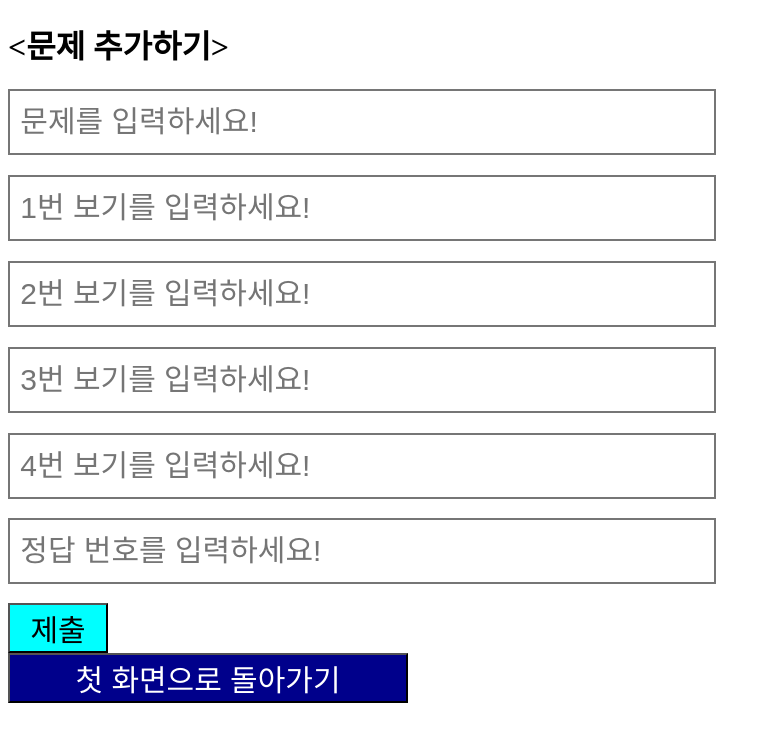
After one commit to BanApp/DjangoProject_Quiz_Web, a Django app: page /add in a window 1280 px wide. The commit adds this page. Shown: the top 742 px of the page, without its empty margins (0-771 px from the left). Run offline with Django 4.2, Linux system fonts and the light colour scheme.

Commit message:
update Quiz Addition Function

```diff
--- a/Quiz/models.py
+++ b/Quiz/models.py
@@ -1,4 +1,5 @@
 from django.db import models
+from django.db import connections
 
 class Answer(models.Model):
     ans = models.CharField(default="", max_length=100,null=True,blank=True)
--- /dev/null
+++ b/Quiz/templates/add.html
@@ -0,0 +1,34 @@
+<!DOCTYPE html>
+<html lang="en">
+<head>
+    <meta charset="UTF-8">
+    <title>Title</title>
+    <h1><문제 추가하기></h1>
+
+    <form action="" method="get">
+        <div class = ""> <input type="text" name="quiz" class="txt" placeholder=" 문제를 입력하세요!" style="width:700px;height:60px;font-size:30px; border-style: solid;"></div>
+    <h2> </h2>
+        <div class = ""><input type="text" name="option1" class="txt" placeholder=" 1번 보기를 입력하세요!" style="width:700px;height:60px;font-size:30px; border-style: solid;"></div>
+        <h2> </h2>
+     <div class = ""><input type="text" name="option2" class="txt" placeholder=" 2번 보기를 입력하세요!" style="width:700px;height:60px;font-size:30px; border-style: solid;"></div>
+        <h2> </h2>
+     <div class = ""><input type="text" name="option3" class="txt" placeholder=" 3번 보기를 입력하세요!" style="width:700px;height:60px;font-size:30px; border-style: solid;"></div>
+        <h2> </h2>
+     <div class = ""><input type="text" name="option4" class="txt" placeholder=" 4번 보기를 입력하세요!" style="width:700px;height:60px;font-size:30px; border-style: solid;"></div>
+        <div class="start_btn">
+        <h2> </h2>
+     <div class = ""><input type="text" name="answer" class="txt" placeholder=" 정답 번호를 입력하세요!" style="width:700px;height:60px;font-size:30px; border-style: solid;"></div>
+        <h3> </h3>
+        <input class="btn" type="submit" value="제출" style="width:100px;height:50px;font-size:30px;background: aqua; color: black"/>
+    </div>
+</form>
+    <form>
+<a href="http://127.0.0.1:8000">
+    <input type="button" value="첫 화면으로 돌아가기" style=width:400px;height:50px;font-size:30px;background-color:darkblue;color:white>
+    </a>
+</form>
+</head>
+<body>
+
+</body>
+</html>
--- a/Quiz/templates/home.html
+++ b/Quiz/templates/home.html
@@ -8,3 +8,7 @@
         <input class="btn" type="submit" value="시작" style="width:100px;height:50px;font-size:30px;background: aqua; color: black"/>
     </div>
 </form>
+
+<form action="add" method="get">
+<input class="btn" type="submit" value="문제 출제" style="width:150px;height:50px;font-size:30px;background: yellowgreen; color: black"/>
+</form>
--- a/Quiz/urls.py
+++ b/Quiz/urls.py
@@ -1,9 +1,10 @@
 from django.contrib import admin
 from django.urls import path, include
-from .views import home, quiz, result
+from .views import home, quiz, result,add
 
 urlpatterns = [
     path('',home, name='home'),
     path('quiz/<int:pk>',quiz, name='quiz'),
     path('result/<int:pk>',result, name='result'),
+    path('add',add, name='home')
 ]
--- a/Quiz/views.py
+++ b/Quiz/views.py
@@ -6,23 +6,38 @@ def home(request):
     if request.GET:
         user = EndUser()
         user.name = request.GET['name']
-        if request.GET['name'] =="":
+
+        if request.GET['name'] == "":
             user.name="익명"
-        user.save()
-        return redirect("quiz",user.pk)
+            user.save()
+            return redirect("quiz",user.pk)
+
+        elif request.GET['name'] != "" and request.GET['name'] != "addition":
+            user.name = request.GET['name']
+            user.save()
+            return redirect("quiz", user.pk)
+
+        elif request.GET['name'] == "addition":
+            return redirect("add")
+
     return render(request,"home.html")
 
 def quiz(requset,pk):
     user = get_object_or_404(EndUser,pk=pk)
     t_ans = get_object_or_404(Answer)
-
+    r_tmp = []
     num = 1
     if requset.POST:
         num = int(requset.POST['quiz_id']) + 1
         user.answer = user.answer + requset.POST['answer']
+        user.save()
+
         if requset.POST['answer'] == t_ans.ans[num-2]:
             user.score = user.score + 1
             user.save()
+
+        elif requset.POST['answer'] != t_ans.ans[num-2]:
+            r_tmp.append(num)
 
         if num > len(t_ans.ans):
             return redirect("result",pk)
@@ -32,7 +47,6 @@ def quiz(requset,pk):
 
 def result(requset, pk):
     user = get_object_or_404(EndUser, pk=pk)
-
     all_user = EndUser.objects.all()
     scorelist = []
     for i in all_user:
@@ -41,3 +55,18 @@ def result(requset, pk):
     average_score = round(sum(scorelist)/len(all_user))
 
     return render(requset,"result.html",{"user":user,'average_score':average_score})
+
+def add(request):
+    if request.GET:
+        q = Question()
+        a = get_object_or_404(Answer)
+        q.question = request.GET['quiz']
+        q.option1 = request.GET['option1']
+        q.option2 = request.GET['option2']
+        q.option3 = request.GET['option3']
+        q.option4 = request.GET['option4']
+        a.ans = a.ans + request.GET['answer']
+        q.save()
+        a.save()
+
+    return render(request,"add.html")
--- a/djangoProject1___osos/settings.py
+++ b/djangoProject1___osos/settings.py
@@ -20,7 +20,8 @@ BASE_DIR = Path(__file__).resolve().parent.parent
 # See https://docs.djangoproject.com/en/4.0/howto/deployment/checklist/
 
 
-
+# SECURITY WARNING: keep the secret key used in production secret!
+SECRET_KEY = 'django-insecure-_hq%ovctwd5ci^dssm_wes5ep*9p((_i_=9!$gse_fedxgs!t$'
 
 # SECURITY WARNING: don't run with debug turned on in production!
 DEBUG = True
```
Also changed, not shown: db.sqlite3.
